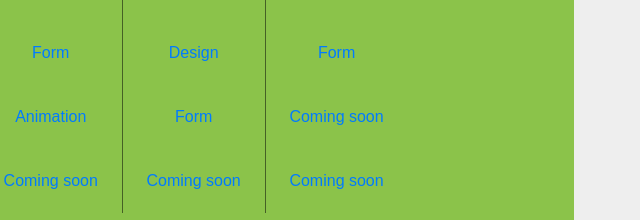
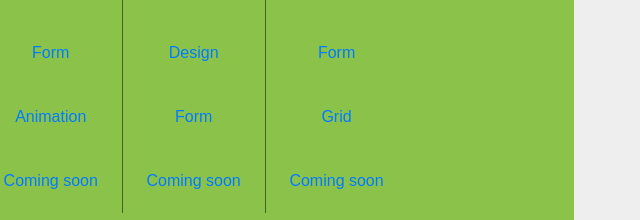
Before and after one commit to stewilondanga/frontend-uistorm, a plain HTML site: page oneindex.html in a window 1280 px wide. Shown: the part 1180-1400 px from the top of the page, 621-1261 px from the left. Drawn offline with nearby package versions, Linux system fonts and the light colour scheme.

Commit message:
add oneindex.html

```diff
--- a/oneindex.html
+++ b/oneindex.html
@@ -175,7 +175,7 @@
                 <td><a href="https://stewilondanga.github.io/signup-panelz/">Form</a></td>
                 <td><a href="https://stewilondanga.github.io/loadings-sway/">Animation</a></td>
                 <td><a href="https://stewilondanga.github.io/sliding-signups/">Form</a></td>
-                <td><a href="">Coming soon</a></td>
+                <td><a href="https://stewilondanga.github.io/underwaterz/">Grid</a></td>
               </tr>
               <tr>
                 <td><a href="">Coming soon</a></td>
```
